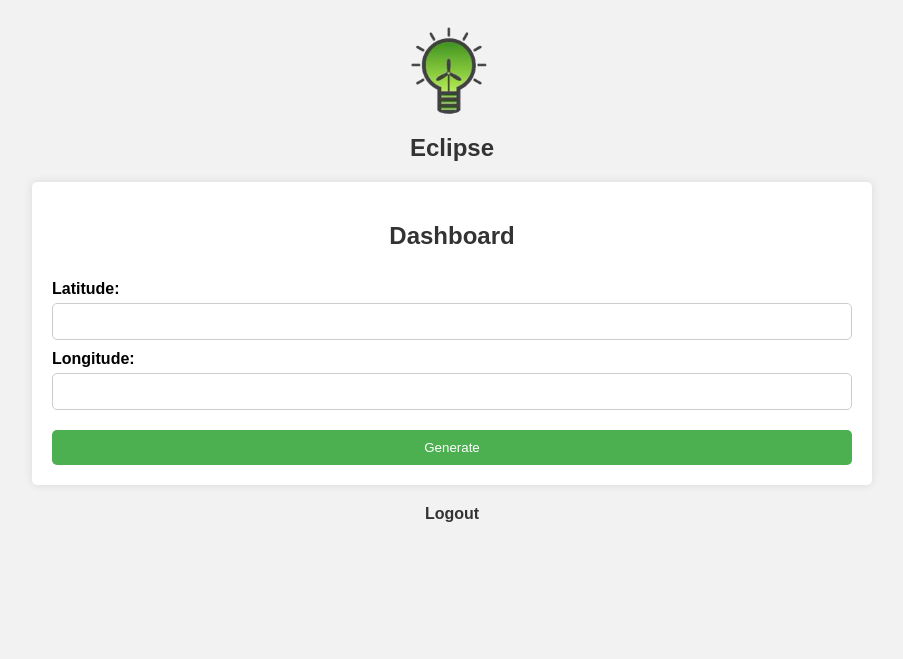
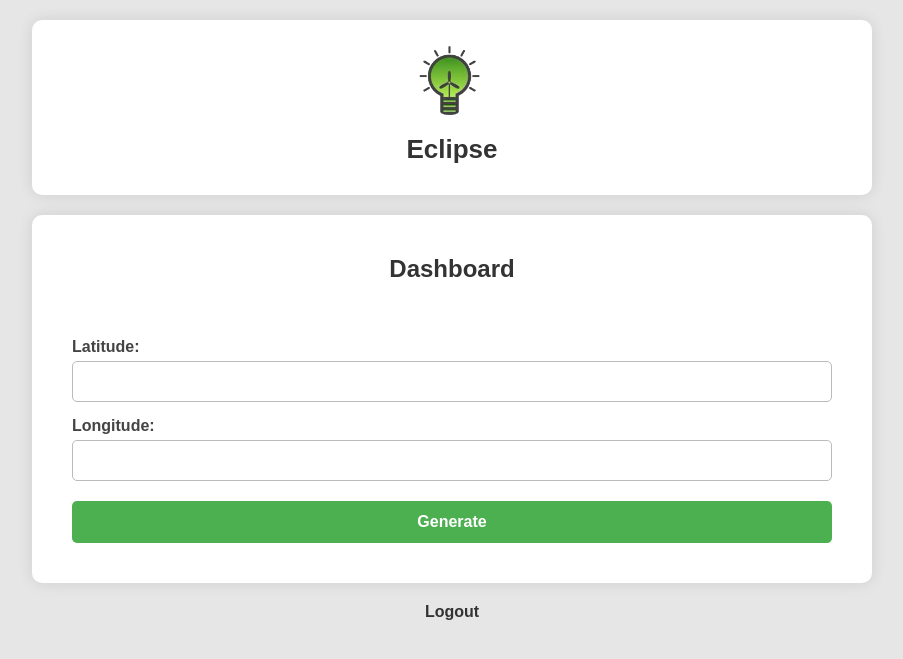
Before and after one commit to vugaer/weather-energy-predictor, a Flask app: page /dashboard in a window 1280 px wide. Shown: the top 659 px of the page, without its empty margins (188-1091 px from the left). Run offline with Flask 3, Linux system fonts and the light colour scheme; the visitor is signed in with stand-in values (Sample User, id 1); parts of the project's set-up code (start-up, migrations or seed data) failed here and were passed over.

Commit message:
Update dashboard.html

```diff
--- a/templates/dashboard.html
+++ b/templates/dashboard.html
@@ -4,57 +4,149 @@
     <meta charset="UTF-8">
     <meta name="viewport" content="width=device-width, initial-scale=1.0">
     <title>Dashboard - Eclipse</title>
+    <style>
+        body {
+            font-family: Arial, sans-serif;
+            background-color: #e6e6e6;
+            color: #444;
+            margin: 0;
+            padding: 0;
+        }
+
+        .header, .content {
+            max-width: 800px;
+            margin: 20px auto;
+            padding: 20px;
+            background-color: #ffffff;
+            border-radius: 10px;
+            box-shadow: 0 0 15px rgba(0, 0, 0, 0.1);
+        }
+
+        .header img {
+            width: 80px;
+            height: auto;
+        }
+
+        .header h1 {
+            font-size: 26px;
+            color: #333;
+            margin: 10px 0;
+        }
+
+        .form-container {
+            display: flex;
+            flex-direction: column;
+            padding: 20px;
+        }
+
+        .form-container label {
+            margin-top: 15px;
+            font-weight: 600;
+            color: #444;
+        }
+
+        .form-container input {
+            padding: 12px;
+            margin-top: 5px;
+            border: 1px solid #bbb;
+            border-radius: 5px;
+        }
+
+        .form-container button {
+            padding: 12px;
+            margin-top: 20px;
+            background-color: #4CAF50;
+            color: white;
+            border: none;
+            border-radius: 5px;
+            cursor: pointer;
+            font-size: 16px;
+            font-weight: bold;
+        }
+
+        .form-container button:hover {
+            background-color: #388E3C;
+        }
+
+        .table-container {
+            width: 100%;
+            border-collapse: collapse;
+            margin-top: 20px;
+        }
+
+        .table-container th, .table-container td {
+            padding: 12px;
+            border: 1px solid #ddd;
+            text-align: center;
+        }
+
+        .table-container th {
+            background-color: #f2f2f2;
+            font-weight: bold;
+        }
+
+        .logout {
+            text-align: center;
+            margin-top: 20px;
+        }
+
+        .logout a {
+            color: #333;
+            text-decoration: none;
+            font-weight: 600;
+        }
+    </style>
 </head>
-<body style="font-family: Arial, sans-serif; background-color: #f2f2f2; margin: 0; padding: 0;">
-    <div style="text-align: center; margin-top: 20px;">
-        <img src="{{ url_for('static', filename='logo.png') }}" alt="Eclipse Logo" style="width: 100px; height: auto;">
-        <h1 style="font-size: 24px; color: #333; margin-top: 10px;">Eclipse</h1>
+<body>
+    <div class="header" style="text-align: center;">
+        <img src="{{ url_for('static', filename='logo.png') }}" alt="Eclipse Logo">
+        <h1>Eclipse</h1>
     </div>
-    <div style="max-width: 800px; margin: 20px auto; padding: 20px; background-color: #fff; border-radius: 5px; box-shadow: 0 0 10px rgba(0, 0, 0, 0.1);">
+    <div class="content">
         <h2 style="text-align: center; color: #333;">Dashboard</h2>
-        <form method="POST" style="display: flex; flex-direction: column;">
-            <label for="latitude" style="margin-top: 10px; font-weight: bold;">Latitude:</label>
-            <input type="text" id="latitude" name="latitude" required style="padding: 10px; margin-top: 5px; border: 1px solid #ccc; border-radius: 5px;">
-            <label for="longitude" style="margin-top: 10px; font-weight: bold;">Longitude:</label>
-            <input type="text" id="longitude" name="longitude" required style="padding: 10px; margin-top: 5px; border: 1px solid #ccc; border-radius: 5px;">
-            <button type="submit" style="padding: 10px; margin-top: 20px; background-color: #4CAF50; color: white; border: none; border-radius: 5px; cursor: pointer;">Generate</button>
+        <form class="form-container" method="POST">
+            <label for="latitude">Latitude:</label>
+            <input type="text" id="latitude" name="latitude" required>
+            <label for="longitude">Longitude:</label>
+            <input type="text" id="longitude" name="longitude" required>
+            <button type="submit">Generate</button>
         </form>
         {% if current_values and tomorrow_values %}
-            <table style="width: 100%; border-collapse: collapse; margin-top: 20px;">
+            <table class="table-container">
                 <thead>
                     <tr>
-                        <th style="padding: 10px; border: 1px solid #ddd; background-color: #f2f2f2; font-weight: bold;">Time Period</th>
-                        <th style="padding: 10px; border: 1px solid #ddd; background-color: #f2f2f2; font-weight: bold;">Today's Generated Power</th>
-                        <th style="padding: 10px; border: 1px solid #ddd; background-color: #f2f2f2; font-weight: bold;">Tomorrow's Generated Power</th>
+                        <th>Time Period (12h)</th>
+                        <th>Today's Generated Power (KW)</th>
+                        <th>Power Generation Forecast for Tomorrow (KW)</th>
                     </tr>
                 </thead>
                 <tbody>
                     <tr>
-                        <td style="padding: 10px; border: 1px solid #ddd; text-align: center;">0am - 8am</td>
-                        <td style="padding: 10px; border: 1px solid #ddd; text-align: center;">{{ current_values[0] }}</td>
-                        <td style="padding: 10px; border: 1px solid #ddd; text-align: center;">{{ tomorrow_values[0] }}</td>
+                        <td>0am - 8am</td>
+                        <td>{{ current_values[0] }}</td>
+                        <td>{{ tomorrow_values[0] }}</td>
                     </tr>
                     <tr>
-                        <td style="padding: 10px; border: 1px solid #ddd; text-align: center;">8am - 4pm</td>
-                        <td style="padding: 10px; border: 1px solid #ddd; text-align: center;">{{ current_values[1] }}</td>
-                        <td style="padding: 10px; border: 1px solid #ddd; text-align: center;">{{ tomorrow_values[1] }}</td>
+                        <td>8am - 4pm</td>
+                        <td>{{ current_values[1] }}</td>
+                        <td>{{ tomorrow_values[1] }}</td>
                     </tr>
                     <tr>
-                        <td style="padding: 10px; border: 1px solid #ddd; text-align: center;">4pm - 12am</td>
-                        <td style="padding: 10px; border: 1px solid #ddd; text-align: center;">{{ current_values[2] }}</td>
-                        <td style="padding: 10px; border: 1px solid #ddd; text-align: center;">{{ tomorrow_values[2] }}</td>
+                        <td>4pm - 12am</td>
+                        <td>{{ current_values[2] }}</td>
+                        <td>{{ tomorrow_values[2] }}</td>
                     </tr>
                     <tr>
-                        <td style="padding: 10px; border: 1px solid #ddd; text-align: center; font-weight: bold;">Total</td>
-                        <td style="padding: 10px; border: 1px solid #ddd; text-align: center; font-weight: bold;">{{ current_sum }}</td>
-                        <td style="padding: 10px; border: 1px solid #ddd; text-align: center; font-weight: bold;">{{ tomorrow_sum }}</td>
+                        <td><strong>Total (KW)</strong></td>
+                        <td><strong>{{ current_sum }}</strong></td>
+                        <td><strong>{{ tomorrow_sum }}</strong></td>
                     </tr>
                 </tbody>
             </table>
         {% endif %}
     </div>
-    <div style="text-align: center; margin-top: 20px;">
-        <a href="{{ url_for('logout') }}" style="color: #333; text-decoration: none; font-weight: bold;">Logout</a>
+    <div class="logout">
+        <a href="{{ url_for('logout') }}">Logout</a>
     </div>
 </body>
 </html>
```
